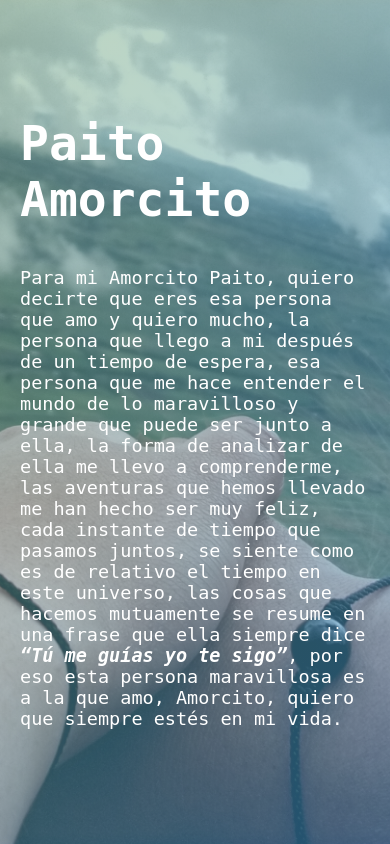
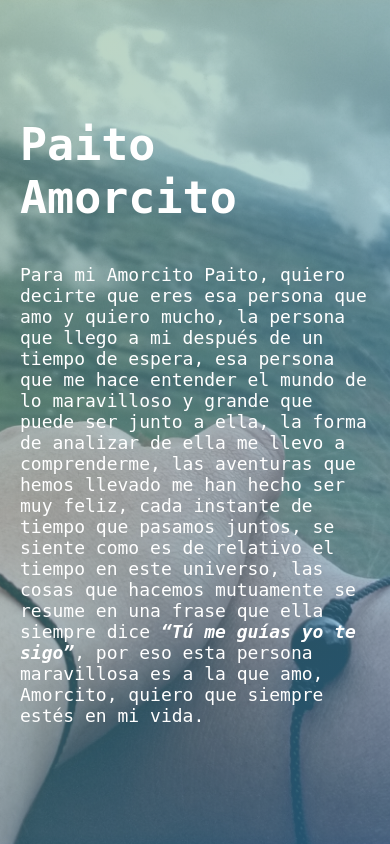
Before and after one commit to ccharfu/lovePa, a PHP site: page / in a window 390 px wide. Run offline with PHP 8.4, Linux system fonts and the light colour scheme.

Commit message:
Se agregaron cambios responsivos

```diff
--- a/styles/style.css
+++ b/styles/style.css
@@ -29,10 +29,10 @@ p {
 
 @media screen and (max-width: 400px) {
     p {
-        font-size: 18.5px;
+        font-size: 18px;
     }
 
     h1 {
-        font-size: 48px;
+        font-size: 45px;
     }
 }
```
